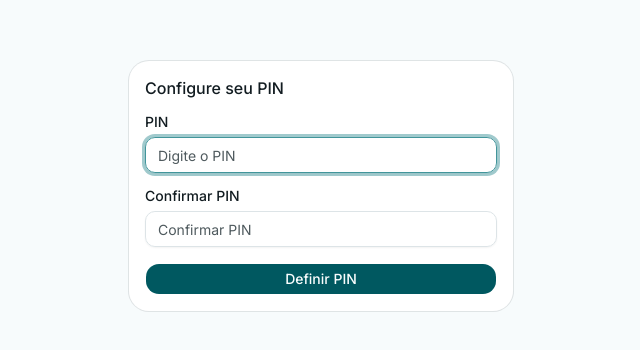
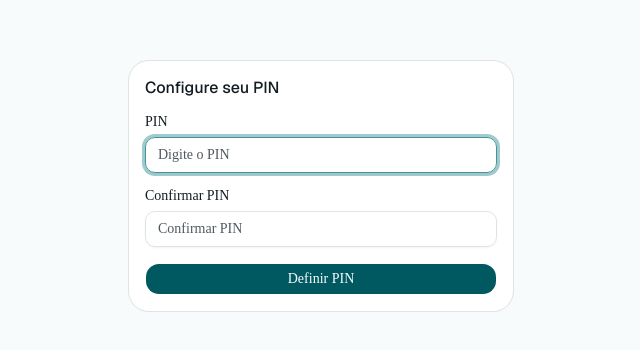
Before and after one commit to fsantiag/recall, a Next.js app: page / in a window 1280 px wide. Shown: the part 214-564 px from the top of the page, without its empty margins (319-959 px from the left). Built offline with nearby package versions, Linux system fonts and the light colour scheme.

Commit message:
feat: swap Inter for Geist, add RecallMark SVG component

```diff
--- a/app/layout.tsx
+++ b/app/layout.tsx
@@ -1,12 +1,13 @@
 import type { Metadata } from 'next'
-import { Inter } from 'next/font/google'
+import { Geist, Geist_Mono } from 'next/font/google'
 import './globals.css'
 import { PinGate } from '@/components/organisms/pin-gate'
 import { SerwistRegister } from '@/components/organisms/serwist-register'
 import { Nav } from '@/components/organisms/nav'
 import { LanguageProvider } from '@/components/organisms/language-provider'
 
-const inter = Inter({ subsets: ['latin'] })
+const geist = Geist({ subsets: ['latin'], variable: '--font-sans' })
+const geistMono = Geist_Mono({ subsets: ['latin'], variable: '--font-geist-mono' })
 
 export const metadata: Metadata = {
   title: 'Recall',
@@ -16,7 +17,7 @@ export const metadata: Metadata = {
 export default function RootLayout({ children }: { children: React.ReactNode }) {
   return (
     <html lang="pt-BR">
-      <body className={inter.className}>
+      <body className={`${geist.variable} ${geistMono.variable}`}>
         <LanguageProvider>
           <SerwistRegister />
           <PinGate>
--- /dev/null
+++ b/components/brand/RecallMark.tsx
@@ -0,0 +1,28 @@
+interface RecallMarkProps {
+  size?: number
+  color?: string
+  accent?: string
+}
+
+export function RecallMark({
+  size = 48,
+  color = 'var(--rc-brand)',
+  accent = 'var(--rc-sage-deep)',
+}: RecallMarkProps) {
+  const c = size / 2
+  const r = size * 0.36
+  const sw = size * 0.10
+  const C = 2 * Math.PI * r
+  const seg = (C / 4) * 0.78
+  const gap = (C / 4) * 0.22
+  return (
+    <svg width={size} height={size} viewBox={`0 0 ${size} ${size}`} fill="none" aria-hidden>
+      <circle
+        cx={c} cy={c} r={r}
+        stroke={color} strokeWidth={sw} strokeLinecap="round"
+        strokeDasharray={`${seg} ${gap}`}
+      />
+      <circle cx={c} cy={c - r} r={size * 0.075} fill={accent} />
+    </svg>
+  )
+}
```
